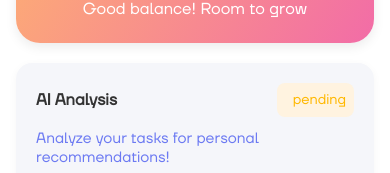
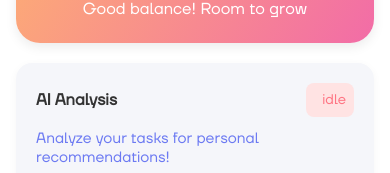
Before and after one commit to philipp-moriss/Happy, a React Native app: screen /AiInsight in a window 390 px wide. Shown: the part 192-365 px from the top of the page. Built offline with nearby package versions, Linux system fonts and the light colour scheme; what expo-localization would draw is missing.

Commit message:
refactor

```diff
--- a/src/screens/ai-insight/AiInsightScreen.tsx
+++ b/src/screens/ai-insight/AiInsightScreen.tsx
@@ -17,7 +17,7 @@ export const AiInsightScreen = observer(() => {
   const { colors } = useTheme();
   const { translate } = useTranslate();
   const [isLoading, setIsLoading] = useState(false);
-  const [analysisStatus, setAnalysisStatus] = useState<'pending' | 'complete'>('pending');
+  const [analysisStatus, setAnalysisStatus] = useState<'idle' | 'pending' | 'complete'>('idle');
   const [insight, setInsight] = useState('');
 
   useEffect(() => {
--- a/src/screens/ai-insight/components/AIAnalysisCard.tsx
+++ b/src/screens/ai-insight/components/AIAnalysisCard.tsx
@@ -7,7 +7,7 @@ import useTranslate from "../../../shared/localization/use-translate";
 
 // Карточка AI-анализа: статус, инсайт, кнопка Analyze
 interface AIAnalysisCardProps {
-  status: "complete" | "pending";
+  status: "complete" | "pending" | "idle";
   insight: string;
   onAnalyze: () => void;
   isLoading?: boolean;
@@ -19,7 +19,7 @@ export function AIAnalysisCard({ status, insight, onAnalyze, isLoading }: AIAnal
     <View style={styles.container}>
       <View style={styles.header}>
         <Typography style={styles.title}>{translate("aiInsight.aiAnalysis.title")}</Typography>
-        <StatusText type={status === "complete" ? "success" : "pending"} style={styles.status} />
+        <StatusText type={status === "complete" ? "success" : status === "pending" ? "pending" : "idle"} style={styles.status} />
       </View>
       <Typography style={styles.insight}>{insight}</Typography>
       <Button
--- a/src/shared/components/status.tsx
+++ b/src/shared/components/status.tsx
@@ -6,7 +6,7 @@ import useTheme from "../hooks/use-theme/use-theme";
 import { ColorValue } from "react-native";
 import useTranslate from "../localization/use-translate";
 
-type StatusType = "success" | "pending" | "error";
+type StatusType = "success" | "pending" | "error" | "idle";
 
 interface StatusTextProps extends ITextProps {
   type: StatusType;
@@ -16,6 +16,7 @@ export const StatusText: React.FC<StatusTextProps> = ({ type, ...rest }) => {
   const { colors } = useTheme();
   const statusColor: Record<StatusType, ColorValue> = {
     success: colors.green,
+    idle: colors.pink,
     pending: colors.yellow,
     error: colors.red,
   };
@@ -24,6 +25,7 @@ export const StatusText: React.FC<StatusTextProps> = ({ type, ...rest }) => {
     success: "#E8F5E9",
     pending: "#FFF3E0",
     error: "#FFEBEE",
+    idle: "#FFE3E3",
   };
 
   const { translate } = useTranslate();
--- a/src/shared/localization/en/index.json
+++ b/src/shared/localization/en/index.json
@@ -2,7 +2,8 @@
   "status": {
     "success": "success",
     "pending": "pending",
-    "error": "error"
+    "error": "error",
+    "idle": "idle"
   },
   "home": {
     "title": "Home",
--- a/src/shared/localization/ru/index.json
+++ b/src/shared/localization/ru/index.json
@@ -2,7 +2,8 @@
   "status": {
     "success": "успешно",
     "pending": "в процессе",
-    "error": "ошибка"
+    "error": "ошибка",
+    "idle": "не начато"
   },
   "home": {
     "title": "Главная",
```
